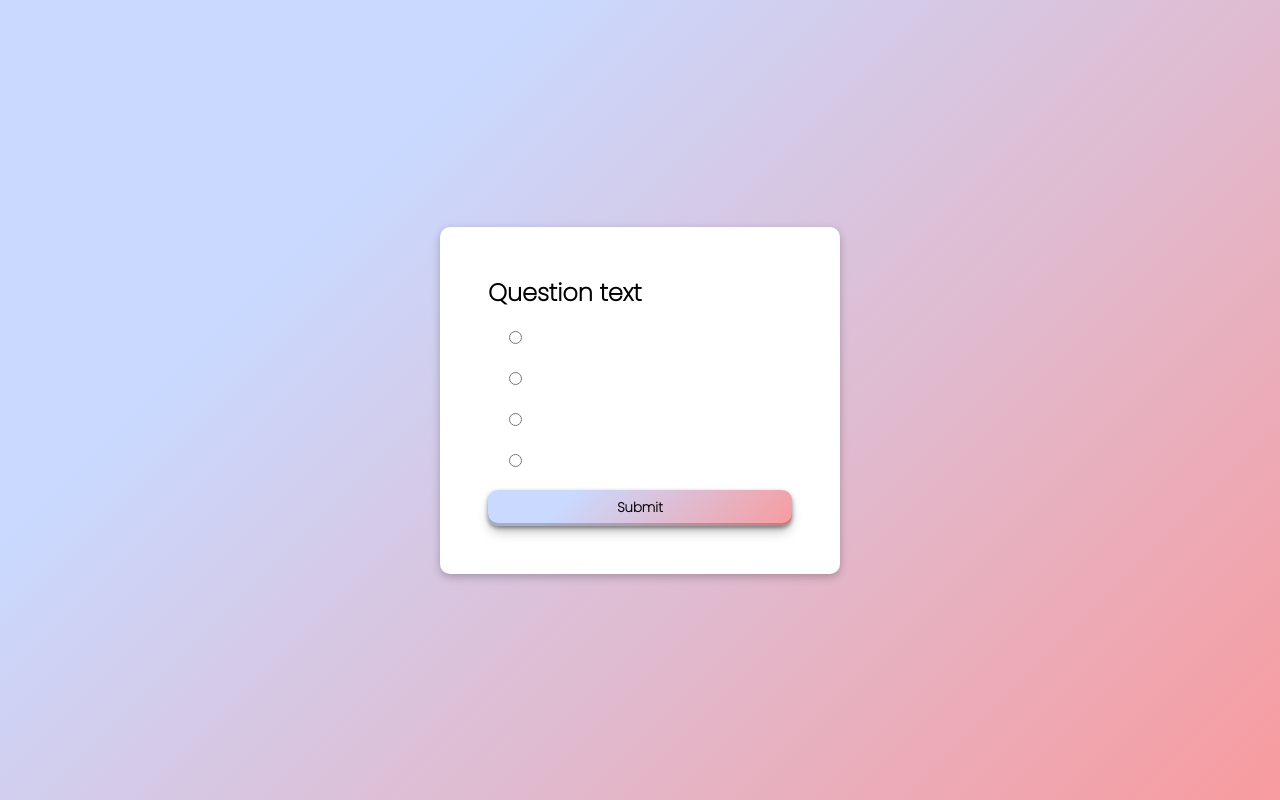
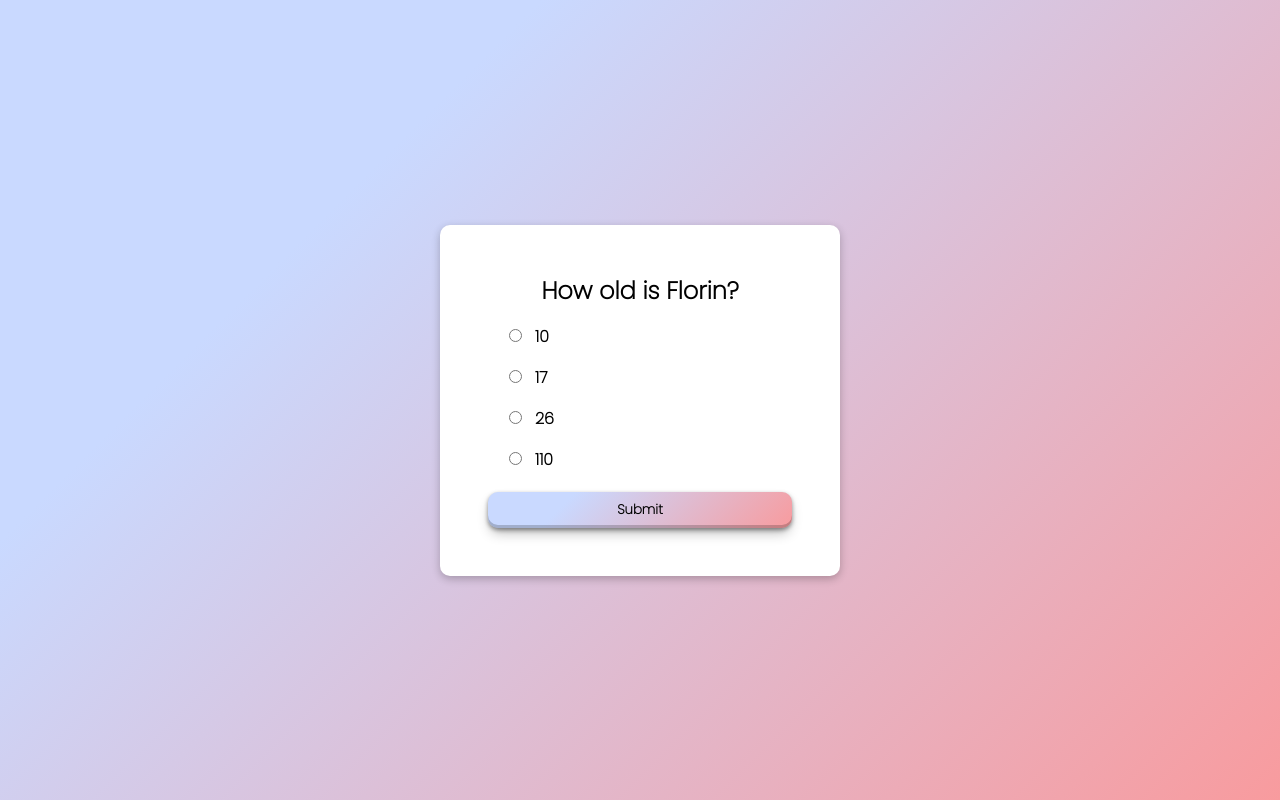
Before and after one commit to bongudth/myself-quiz, a plain HTML site: page index.html in a window 1280 px wide. Both pictures are taken after a click on the button "Submit". Drawn offline with Linux system fonts and the light colour scheme.

Commit message:
:hammer: update scipte.js

```diff
--- a/index.html
+++ b/index.html
@@ -1,5 +1,6 @@
 <!DOCTYPE html>
 <html lang="en">
+
 <head>
   <meta charset="UTF-8">
   <meta http-equiv="X-UA-Compatible" content="IE=edge">
@@ -8,16 +9,18 @@
   <link rel="stylesheet" href="style.css">
   <script src="script.js" defer></script>
 </head>
+
 <body>
-  <div class="quiz-container">
-    <h2>Question text</h2>
+  <div class="quiz-container" id="quiz">
+    <h2 id="question"></h2>
     <ul>
-      <li><input type="radio" id="a" name="answer"><label for="a"></label></li>
-      <li><input type="radio" id="b" name="answer"><label for="b"></label></li>
-      <li><input type="radio" id="c" name="answer"><label for="c"></label></li>
-      <li><input type="radio" id="d" name="answer"><label for="d"></label></li>
+      <li><input type="radio" id="a" name="answer" class="answer"><label id="answer_a" for="a"></label></li>
+      <li><input type="radio" id="b" name="answer" class="answer"><label id="answer_b" for="b"></label></li>
+      <li><input type="radio" id="c" name="answer" class="answer"><label id="answer_c" for="c"></label></li>
+      <li><input type="radio" id="d" name="answer" class="answer"><label id="answer_d" for="d"></label></li>
     </ul>
-    <button>Submit</button>
+    <button id="submit">Submit</button>
   </div>
 </body>
+
 </html>
--- a/script.js
+++ b/script.js
@@ -40,3 +40,63 @@ const quizData = [
     correct: 'd'
   }
 ]
+
+const question = document.getElementById('question')
+const answer_a = document.getElementById('answer_a')
+const answer_b = document.getElementById('answer_b')
+const answer_c = document.getElementById('answer_c')
+const answer_d = document.getElementById('answer_d')
+const answers = document.querySelectorAll('.answer')
+const quiz = document.getElementById('quiz')
+const submit = document.getElementById('submit')
+
+let currentQuiz = 0;
+let score = 0;
+
+loadQuiz();
+
+function loadQuiz() {
+  deslectAnswers();
+
+  const currentQuizData = quizData[currentQuiz];
+
+  question.innerText = currentQuizData.question;
+  answer_a.innerText = currentQuizData.a;
+  answer_b.innerText = currentQuizData.b;
+  answer_c.innerText = currentQuizData.c;
+  answer_d.innerText = currentQuizData.d;
+}
+
+function getSelected() {
+  let currentAnswer = undefined;
+
+  answers.forEach(answer => {
+    if (answer.checked) {
+      currentAnswer = answer.id;
+    }
+  })
+
+  return currentAnswer;
+}
+
+function deslectAnswers() {
+  answers.forEach(answer => {
+    answer.checked = false;
+  })
+}
+
+submit.addEventListener('click', () => {
+  const currentAnswer = getSelected();
+
+  if (currentAnswer) {
+    if (currentAnswer === quizData[currentQuiz].correct) {
+      score++;
+    }
+    currentQuiz++;
+    if (currentQuiz < quizData.length) {
+      loadQuiz();
+    } else {
+      quiz.innerHTML = `<h2>You answered correctly at ${score}/${quizData.length} questions.</h2><button onClick="location.reload()">Reload</button>`
+    }
+  }
+})
--- a/style.css
+++ b/style.css
@@ -27,6 +27,7 @@ body {
 
 h2 {
   margin: 0;
+  text-align: center;
 }
 
 ul {
@@ -47,6 +48,7 @@ button {
   background-color: #f89b9e;
   background-image: linear-gradient(315deg, #f89b9e 0%, #c9d9ff 74%);
   border: none;
+  margin-top: 20px;
   padding: 0.5rem 1rem;
   border-radius: 10px;
   display: block;
@@ -54,7 +56,6 @@ button {
   font-family: inherit;
   font-weight: 900;
   box-shadow: rgba(0, 0, 0, 0.4) 0px 2px 4px, rgba(0, 0, 0, 0.3) 0px 7px 13px -3px, rgba(0, 0, 0, 0.2) 0px -3px 0px inset;
-  cursor: pointer;
 }
 
 button:hover {
@@ -64,3 +65,7 @@ button:hover {
 button:active {
   box-shadow: rgba(0, 0, 0, 0.09) 0px 3px 12px;
 }
+
+li, input, label, button {
+  cursor: pointer;
+}
```
